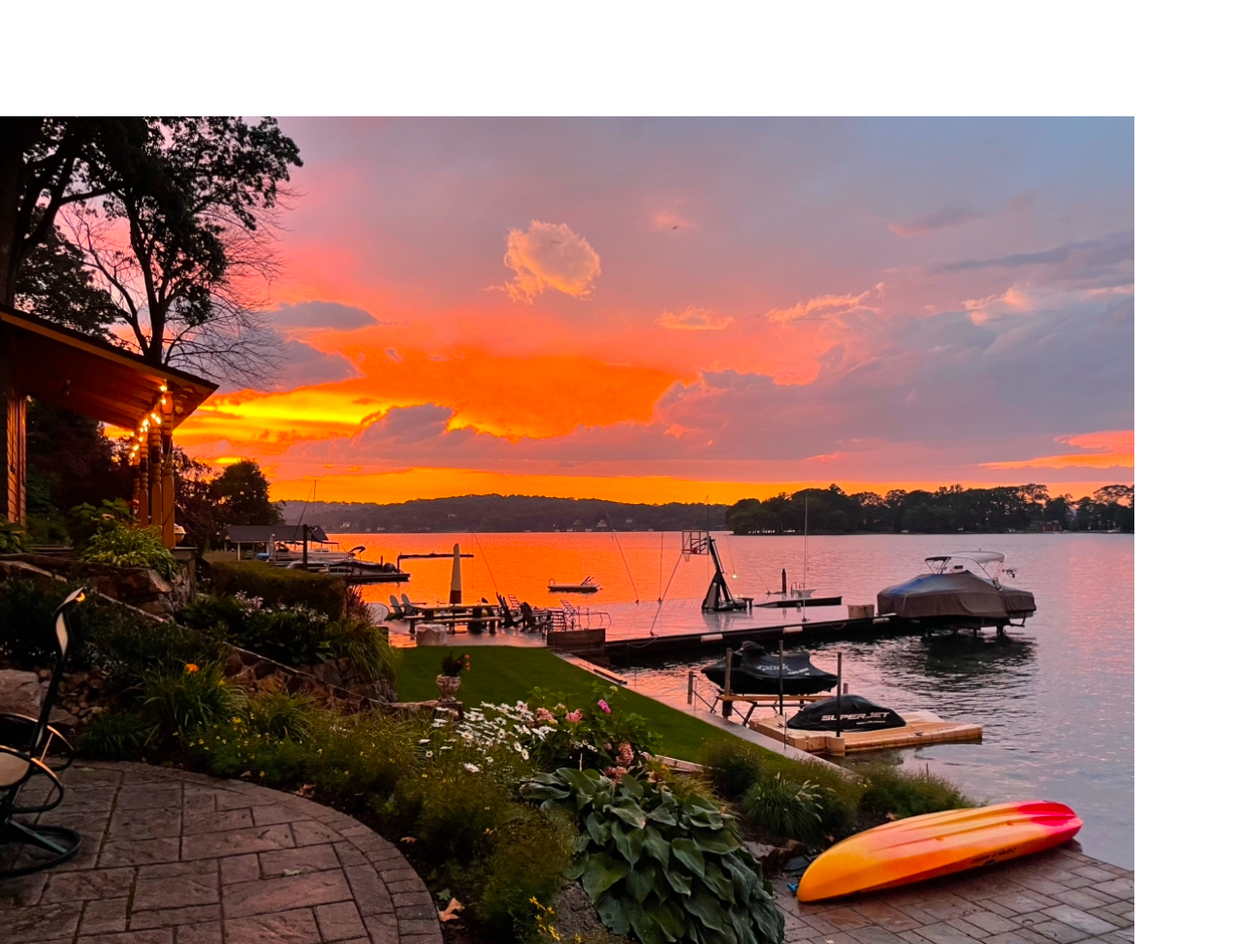
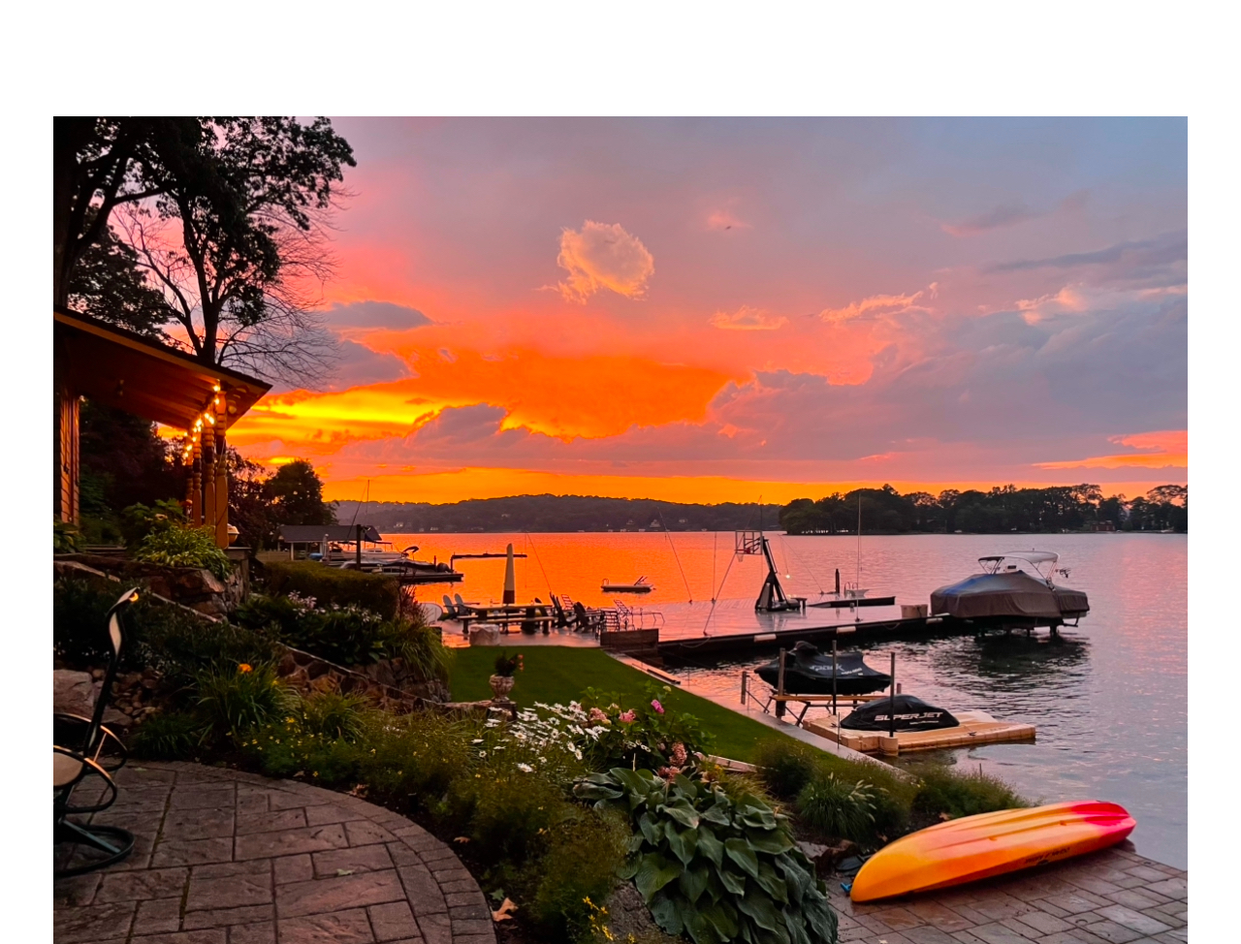
Before and after one commit to mgp68/Madalyn, a plain HTML site: page index.html in a window 1280 px wide. Shown: the part 5274-6248 px from the top of the page at 97% size. Drawn offline with Linux system fonts and the light colour scheme.

Commit message:
Add files via upload

```diff
--- a/index.html
+++ b/index.html
@@ -6,6 +6,17 @@
 <!DOCTYPE html>
 <html lang="en">
 <head>
+  <style>
+    .image-container {
+      display:flex;
+      justify-content:center;
+      align-items:center;
+    }
+
+    img.none{
+      display: block;
+    }
+  </style>
   <!--Next comes the <head> information including the title and all of the important links that make the webtext work. When a browser access your url, it looks first at the index.html document <head> to learn about the names and locations of the other files and assets it will need to assemble your code into a visual display.-->
 
   <!--Go ahead and fill in the blank in <title>I am...</title> (see just below). The <title> will appear in your document's browser tab-->
@@ -102,7 +113,7 @@
       <h3> I'm still a little undecided about my future, but I know I want to be involved in social justice and current societal issues. I truly believe a lot of the injustice in this society is caused by ignorance, and I want to use language and design to spread knowledge to the public sphere. Through writing, I want to be able to connect different audiences while still deeply impacting each one. Through my professional life, I hope to do this by marketing/writing for a company that I strongly align with in values. </h3>
   </div>
 
-  <div>
+  <div class="image-container">
  <img src="sunset.jpg" alt="describe the image HERE for accessibility purposes" class="none" style="max-width:100%;">
     </div>
 
```
